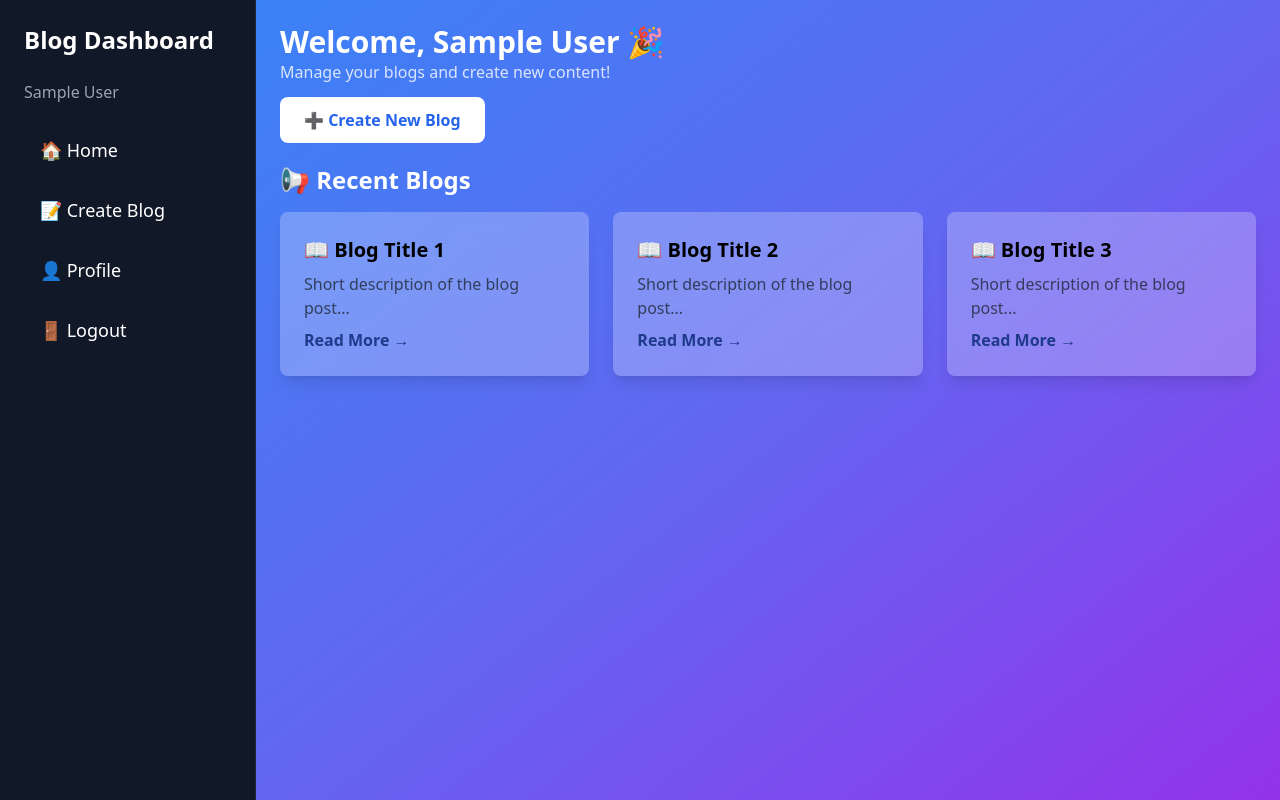
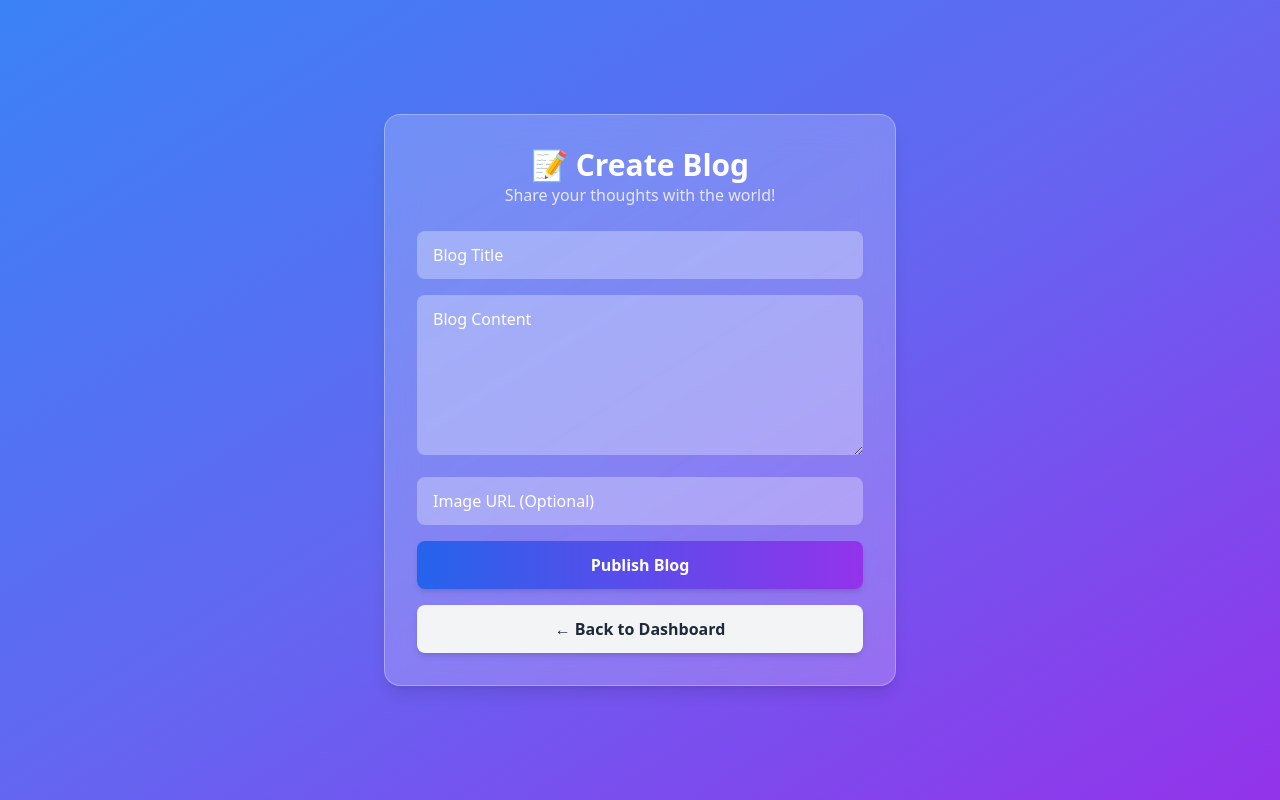
Before and after one commit to Shoaibali12/blog-app, a React (Vite) app in the folder client/: page /create-blog in a window 1280 px wide. Before the commit this address led to /. Built offline with nearby package versions, Linux system fonts and the light colour scheme; sample sign-in values are in the browser's storage.

Commit message:
create functional ui for create blogs

```diff
--- a/client/src/App.jsx
+++ b/client/src/App.jsx
@@ -10,6 +10,7 @@ import Signup from "./pages/Signup";
 import Signin from "./pages/Signin";
 import Dashboard from "./pages/Dashboard";
 import Profile from "./pages/Profile";
+import CreateBlog from "./pages/CreateBlog";
 
 function App() {
   const { token } = useSelector((state) => state.auth); // ✅ Get auth token from Redux
@@ -40,6 +41,10 @@ function App() {
           path="/profile"
           element={token ? <Profile /> : <Navigate to="/login" replace />}
         />
+        <Route
+          path="/create-blog"
+          element={token ? <CreateBlog /> : <Navigate to="/login" replace />}
+        />
         {/* Catch All Unknown Routes */}
         <Route path="*" element={<Navigate to="/" replace />} />
       </Routes>
--- /dev/null
+++ b/client/src/pages/CreateBlog.jsx
@@ -0,0 +1,100 @@
+import React, { useState } from "react";
+import { useNavigate } from "react-router-dom";
+import { useSelector } from "react-redux";
+import axios from "axios";
+
+const CreateBlog = () => {
+  const { token } = useSelector((state) => state.auth); // ✅ Get auth token from Redux
+  const navigate = useNavigate();
+
+  const [title, setTitle] = useState("");
+  const [content, setContent] = useState("");
+  const [image, setImage] = useState("");
+  const [loading, setLoading] = useState(false);
+  const [message, setMessage] = useState("");
+
+  const handleSubmit = async (e) => {
+    e.preventDefault();
+    setLoading(true);
+    setMessage("");
+
+    try {
+      const { data } = await axios.post(
+        "http://localhost:5000/api/blogs",
+        { title, content, image },
+        { headers: { Authorization: `Bearer ${token}` } }
+      );
+      setMessage("Blog created successfully!");
+      setTimeout(() => navigate("/dashboard"), 2000); // ✅ Redirect to dashboard after success
+    } catch (error) {
+      setMessage("Failed to create blog.");
+    } finally {
+      setLoading(false);
+    }
+  };
+
+  return (
+    <div className="min-h-screen flex items-center justify-center bg-gradient-to-br from-blue-500 via-indigo-500 to-purple-600 p-6">
+      <div className="w-full max-w-lg bg-white bg-opacity-20 backdrop-blur-lg shadow-lg p-8 rounded-2xl border border-white border-opacity-30">
+        <h2 className="text-3xl font-extrabold text-white text-center">
+          📝 Create Blog
+        </h2>
+        <p className="text-white text-center mb-6 opacity-80">
+          Share your thoughts with the world!
+        </p>
+
+        {message && (
+          <p className="text-center text-white bg-gray-800 p-2 rounded-md">
+            {message}
+          </p>
+        )}
+
+        <form onSubmit={handleSubmit} className="space-y-4">
+          <input
+            type="text"
+            placeholder="Blog Title"
+            value={title}
+            onChange={(e) => setTitle(e.target.value)}
+            className="w-full px-4 py-3 rounded-lg bg-white bg-opacity-30 text-white placeholder-white focus:ring-2 focus:ring-white outline-none transition duration-200"
+            required
+          />
+          <textarea
+            placeholder="Blog Content"
+            value={content}
+            onChange={(e) => setContent(e.target.value)}
+            className="w-full px-4 py-3 h-40 rounded-lg bg-white bg-opacity-30 text-white placeholder-white focus:ring-2 focus:ring-white outline-none transition duration-200"
+            required
+          />
+          <input
+            type="text"
+            placeholder="Image URL (Optional)"
+            value={image}
+            onChange={(e) => setImage(e.target.value)}
+            className="w-full px-4 py-3 rounded-lg bg-white bg-opacity-30 text-white placeholder-white focus:ring-2 focus:ring-white outline-none transition duration-200"
+          />
+
+          <button
+            type="submit"
+            className={`w-full bg-gradient-to-r from-blue-600 to-purple-600 text-white font-bold py-3 rounded-lg shadow-md transition duration-300 transform hover:scale-105 ${
+              loading ? "opacity-50 cursor-not-allowed" : "hover:opacity-90"
+            }`}
+            disabled={loading}
+          >
+            {loading ? "Creating Blog..." : "Publish Blog"}
+          </button>
+
+          {/* 🔙 Back Button */}
+          <button
+            type="button"
+            onClick={() => navigate("/dashboard")}
+            className="w-full bg-gray-100 text-gray-800 font-bold py-3 rounded-lg shadow-md hover:bg-gray-200 transition duration-300 transform hover:scale-105"
+          >
+            ← Back to Dashboard
+          </button>
+        </form>
+      </div>
+    </div>
+  );
+};
+
+export default CreateBlog;
```
